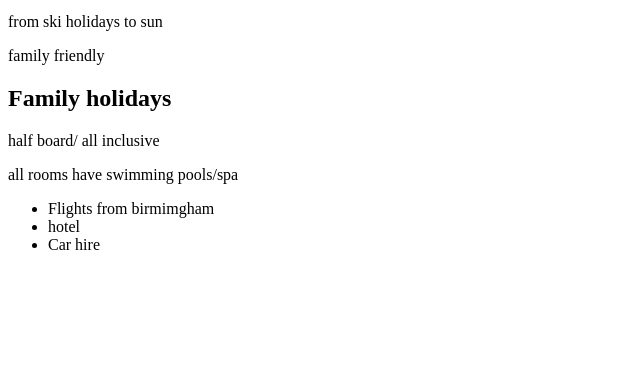
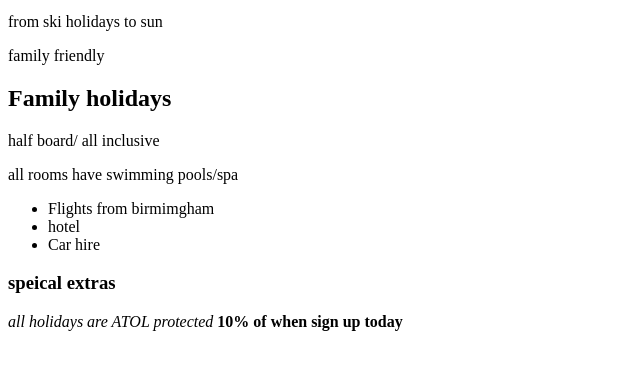
Before and after one commit to kellyarthur/holiday-website, a plain HTML site: page index.html in a window 1280 px wide. Shown: the part 101-470 px from the top of the page, without its empty margins (0-640 px from the left). Drawn offline with Linux system fonts and the light colour scheme.

Commit message:
added h3 special offers

```diff
--- a/index.html
+++ b/index.html
@@ -22,6 +22,10 @@
     <li>Car hire</li>
   </ul>
 
+<h3>speical extras</h3>
+  <i>all holidays are ATOL protected</i>
+  <b>10% of when sign up today</b>
+
 
 
 </body>
```
